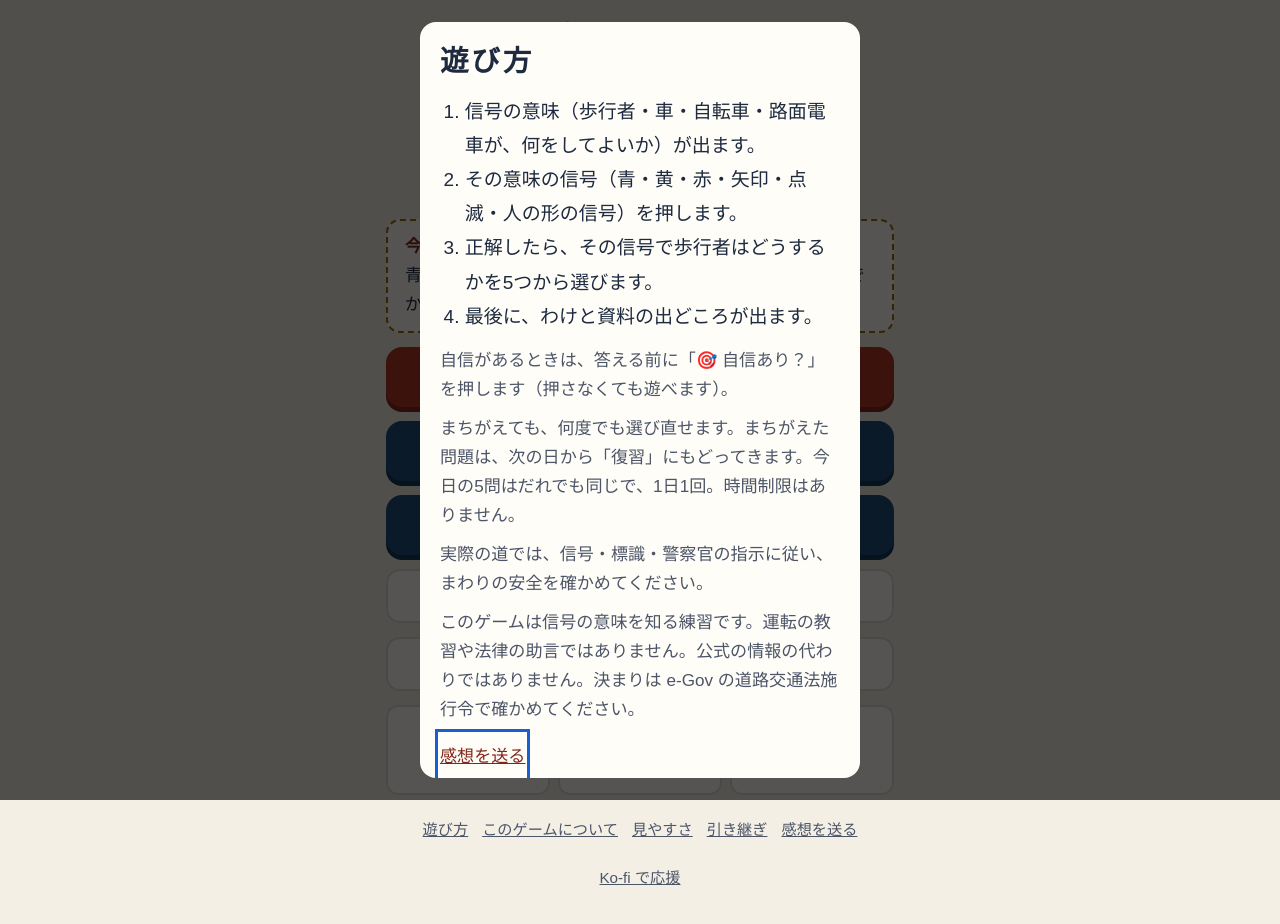
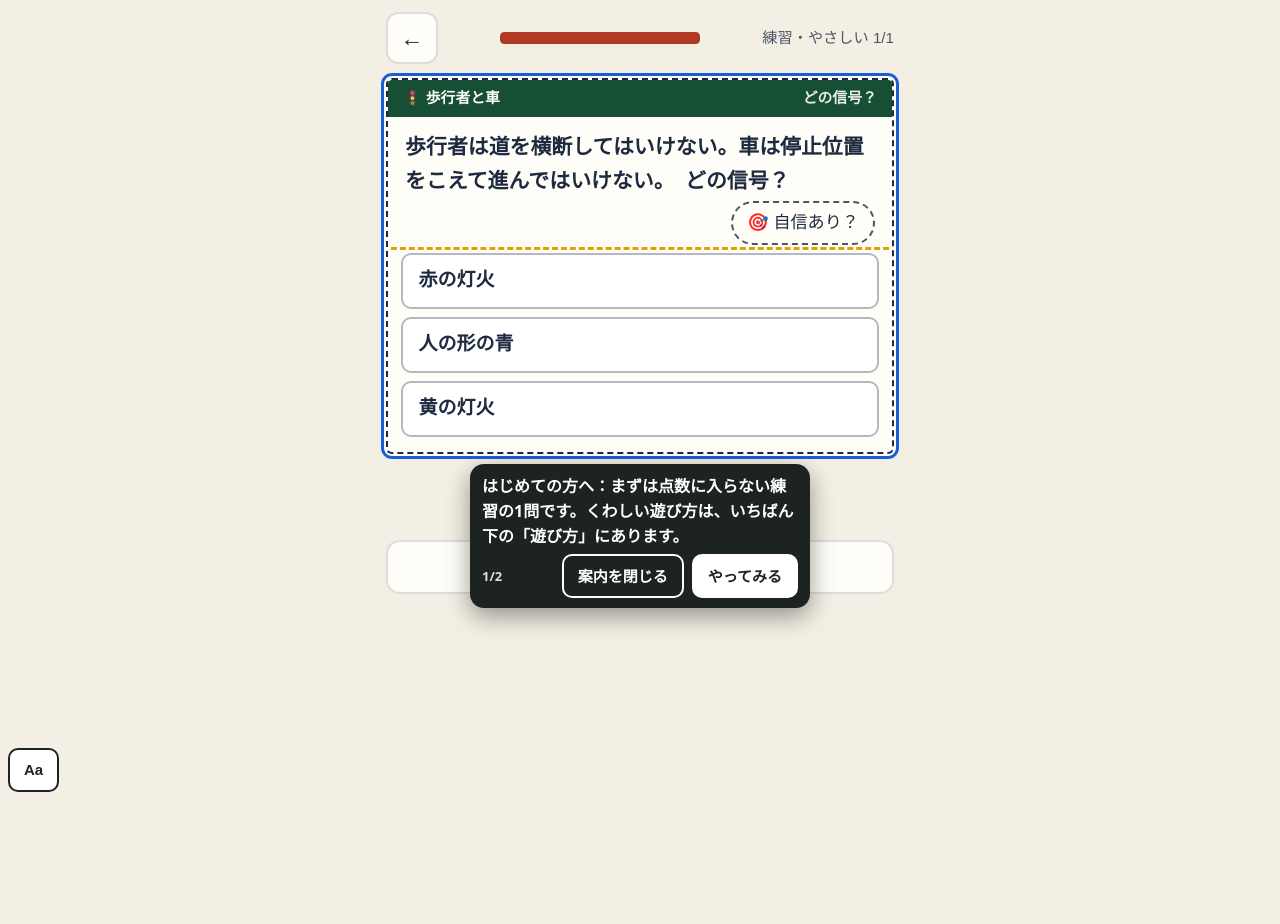
Before and after one commit to satou-aaaaa/shingo-yomi, a plain HTML site: page index.html in a window 1280 px wide. After the commit the page ends 800 px from the top, so only its background shows below. Drawn offline with Linux system fonts and the light colour scheme; a web font is replaced by a local one.

Commit message:
ひな形の共通部品を写す（shared-workflows 67f7985） (#6)
Co-authored-by: template-sync <41898283+github-actions[bot]@users.noreply.github.com>

```diff
--- a/index.html
+++ b/index.html
@@ -346,7 +346,8 @@ html.a11y-say body{padding-bottom:calc(64px + env(safe-area-inset-bottom,0px))!i
 //      （incidents/2026-11-21-hand-copied-helpers-drift.md）。
 //      あわせて、はじめて遊ぶ人への案内（吹き出し Core.coach）を足した。長い「遊び方」の窓の代わりに、練習の1問を遊びながら
 //      その場で一言ずつ教える（NN/g「Mobile Instructional Overlays」・Andersen ほか CHI 2012「The Impact of Tutorials on Games of Varying Complexity」）。
-//   3: 2026-11-22 吹き出しを出しているあいだ 0.4 秒ごとに場所を測り直す（古い場所に残って押す所を隠すことがあった）。ボタンの字を「案内を閉じる」に
+//   3: 2026-11-22 吹き出しを出しているあいだ 0.4 秒ごとに場所を測り直す（古い場所に残って押す所を隠すことがあった）。ボタンの字を「案内を閉じる」に。
+//      段の wait（その所が出るまで待つ）を足した。全ゲームの「はじめての練習」を sync-template の migrateFirstPlay が足すため
 //   2: 2026-11-22 感想フォームのゲーム名を、渡さなければ題（<title>）から入れる。sync-template が全ゲームを game-core に切り替える（migrateCore）ため
 // 決まり: 外へ通信しない。ゲームの関数の名前（toast・buzz など）は上書きしない（Core.toast などで呼ぶ）。
 (function () {
@@ -432,6 +433,7 @@ html.a11y-say body{padding-bottom:calc(64px + env(safe-area-inset-bottom,0px))!i
   //   sel   …… 吹き出しを付ける所。まだ画面に無いあいだは待つ（ゲームが画面を作り直しても付け直す）
   //   until …… その所が画面に出たら次へ進む（答えた・正解した など）。無ければ sel を押したら次へ
   //   button …… 押すと次へ進むボタンの字（読むだけの吹き出し）
+  //   wait  …… その所が画面に出るまで、この吹き出しは出さずに待つ（答えたあとにだけ「次へ」を指す など）
   //   pos   …… "below"（既定）か "above"。その側に場所が無ければ、ページを少し動かして場所を空ける（読む所を隠さないため）
   // 吹き出しは押す所を隠さない（上か下の空いたほうに出す）。「案内を閉じる」と Esc でいつでもやめられる。
   const coach = (() => {
@@ -466,7 +468,7 @@ html.a11y-say body{padding-bottom:calc(64px + env(safe-area-inset-bottom,0px))!i
       while (steps && i < steps.length && steps[i].until && find(steps[i].until)) i++;
       if (!steps) return;
       if (i >= steps.length) return stop(true);
-      const st = steps[i], el = find(st.sel);
+      const st = steps[i], el = st.wait && !find(st.wait) ? null : find(st.sel);
       if (!el) { box.hidden = true; mark(null); return; }
       box.hidden = false; mark(el);
       const fresh = shown !== i;
@@ -934,7 +936,7 @@ function home() {
   $("go-cal").onclick = () => cal();
   $("go-ach").onclick = achView;
   bindFooter();
-  if (!s.tut) openHow();
+  if (!s.tut) firstPlay();
 }
 function practiceMenu() {
   app.innerHTML = `<header><button class="icon" id="back" aria-label="もどる">←</button><h1>練習<small>今日の記録には入りません（信号帳には載ります）</small></h1></header>
@@ -945,6 +947,27 @@ function practiceMenu() {
   document.querySelectorAll(".lv button").forEach((b) => (b.onclick = () => startRun("p", +b.dataset.t)));
   bindFooter(); toTop();
 }
+// first-play:begin（shared-workflows の scripts/sync-template.mjs が足した。直すときはひな形を直す）
+// はじめての人：長い「遊び方」の窓を出さず、点数に入らない練習の1問を遊びながら、吹き出しで一言ずつ教える（game-core の Core.coach）。
+// 「見た」は始めたその場で残す（途中でやめても、次からはふつうに始まる。くわしい遊び方はいつでもいちばん下の「遊び方」から）
+const FIRST_STEPS = [
+  { sel: "#choices", button: "やってみる", text: "はじめての方へ：まずは点数に入らない練習の1問です。くわしい遊び方は、いちばん下の「遊び方」にあります。" },
+  { sel: "#next", wait: ".verdict", text: "できました。わけを読んだら、ここを押して進みます。" },
+];
+function firstPlay() {
+  save((s) => { s.tut = true; });
+  // 練習の入り口を開いて、いちばん上（いちばんやさしい）を押す。無ければ前の形（遊び方の窓）にもどす
+  practiceMenu();
+  const b = document.querySelector(".lv button");
+  if (!window.Core || !Core.coach || !b) { home(); return openHow(); }
+  b.click();
+  // 練習は1問だけにする（数を減らしてから描き直す）
+  save((s) => { const r = s.runs && s.runs.p; if (r && Array.isArray(r.list)) r.list = r.list.slice(0, 1); });
+  play();
+  // 案内を閉じた（Esc も）ら、1問の練習の途中経過を残さずにホームへ（ふだんの練習の「続きから」を出さない）
+  Core.coach.start(FIRST_STEPS, { home, onEnd: (done) => { if (done === false) { save((s) => { const r = s.runs && s.runs.p; if (r && !(r.res || []).length) delete s.runs.p; }); home(); } } });
+}
+// first-play:end
 function startRun(mode, opt) {
   const k = todayKey(); let ng = false;
   save((s) => {
```
Also changed, not shown: qa/run.mjs (+6 -5 lines).
